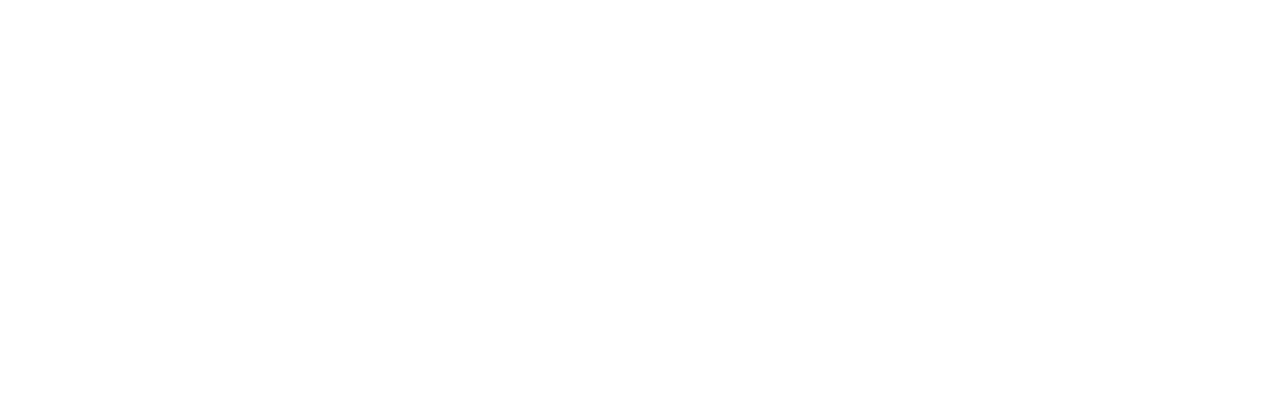
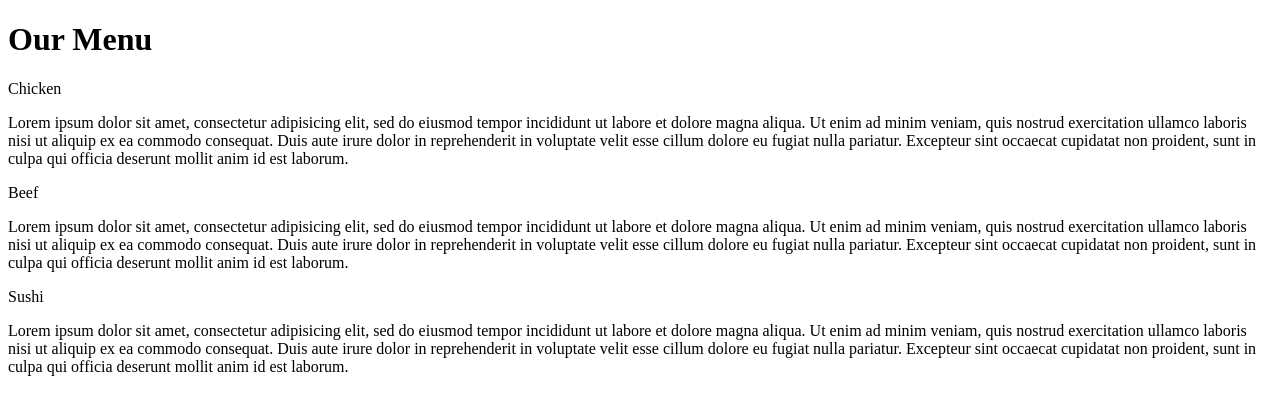
Before and after one commit to Jaishnav30/Repo-1-Assignment-2-, a plain HTML site: page module2-assignment-soln/index.html in a window 1280 px wide. Drawn offline with Linux system fonts and the light colour scheme.

Commit message:
Update index.html

```diff
--- a/module2-assignment-soln/index.html
+++ b/module2-assignment-soln/index.html
@@ -1,4 +1,40 @@
-<!doctype html>
+<!DOCTYPE html>
 <html>
+<head>
+<meta charset="utf-8">
+<title>Assignment Solution for Module 2<h2></h2></title>
+</head>
+<body>
+<h1>Our Menu</h1>
 
+<div class="col-lg-4 col-md-6">
+  <section id="p1">Chicken</section>
+  <p>Lorem ipsum dolor sit amet, consectetur adipisicing elit, sed do eiusmod
+  tempor incididunt ut labore et dolore magna aliqua. Ut enim ad minim veniam,
+  quis nostrud exercitation ullamco laboris nisi ut aliquip ex ea commodo
+  consequat. Duis aute irure dolor in reprehenderit in voluptate velit esse
+  cillum dolore eu fugiat nulla pariatur. Excepteur sint occaecat cupidatat non
+  proident, sunt in culpa qui officia deserunt mollit anim id est laborum.</p>
+</div>
+
+<div class="col-lg-4 col-md-6">
+  <section id="p2">Beef</section>
+  <p>Lorem ipsum dolor sit amet, consectetur adipisicing elit, sed do eiusmod
+  tempor incididunt ut labore et dolore magna aliqua. Ut enim ad minim veniam,
+  quis nostrud exercitation ullamco laboris nisi ut aliquip ex ea commodo
+  consequat. Duis aute irure dolor in reprehenderit in voluptate velit esse
+  cillum dolore eu fugiat nulla pariatur. Excepteur sint occaecat cupidatat non
+  proident, sunt in culpa qui officia deserunt mollit anim id est laborum.</p>
+</div>
+
+<div class="col-lg-4 col-md-12">
+  <section id="p3">Sushi</section>
+  <p>Lorem ipsum dolor sit amet, consectetur adipisicing elit, sed do eiusmod
+  tempor incididunt ut labore et dolore magna aliqua. Ut enim ad minim veniam,
+  quis nostrud exercitation ullamco laboris nisi ut aliquip ex ea commodo
+  consequat. Duis aute irure dolor in reprehenderit in voluptate velit esse
+  cillum dolore eu fugiat nulla pariatur. Excepteur sint occaecat cupidatat non
+  proident, sunt in culpa qui officia deserunt mollit anim id est laborum.</p>
+</div>
+</body>
 </html>
```
